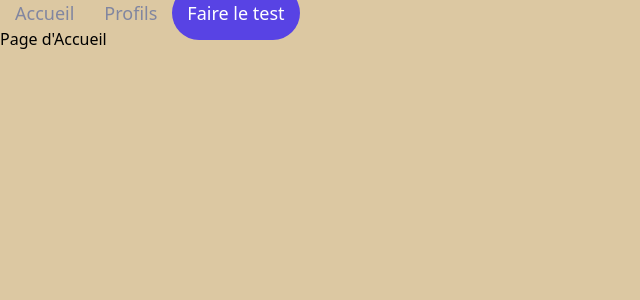
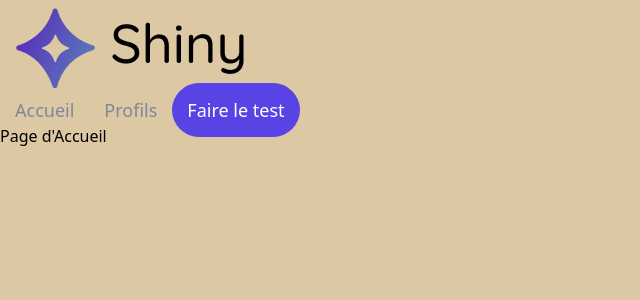
Before and after one commit to Studiomulex/JSX_AVANCEE, a React (Vite) app: page / in a window 1280 px wide. Shown: the top 300 px of the page, without its empty margins (0-640 px from the left). Built offline with nearby package versions, Linux system fonts and the light colour scheme.

Commit message:
stylisation de header composant avec du tailwindcss a la place de components

```diff
--- a/src/components/Header/Header.jsx
+++ b/src/components/Header/Header.jsx
@@ -1,6 +1,7 @@
 import { Link } from "react-router";
 import styled from "styled-components";
 import colors from "../../utils/style/Color";
+import logo from "../../assets/dark-logo.png";
 const StyledLink = styled(Link)`
   color: #8186a0;
   padding: 15px;
@@ -12,6 +13,8 @@ const StyledLink = styled(Link)`
 `;
 export default function Header() {
   return (
+    <div className="flex flex-row bg-white items-center justify-between h-[10dvh]">
+      <img src={logo} alt="" className="w-[100px] h-[40px]" />
       <nav>
         <StyledLink to="/">Accueil</StyledLink>
         <StyledLink to="/Freelances">Profils</StyledLink>
@@ -19,5 +22,6 @@ export default function Header() {
           Faire le test
         </StyledLink>
       </nav>
+    </div>
   );
 }
```
Lines whose indentation alone changed are shown as unchanged.
